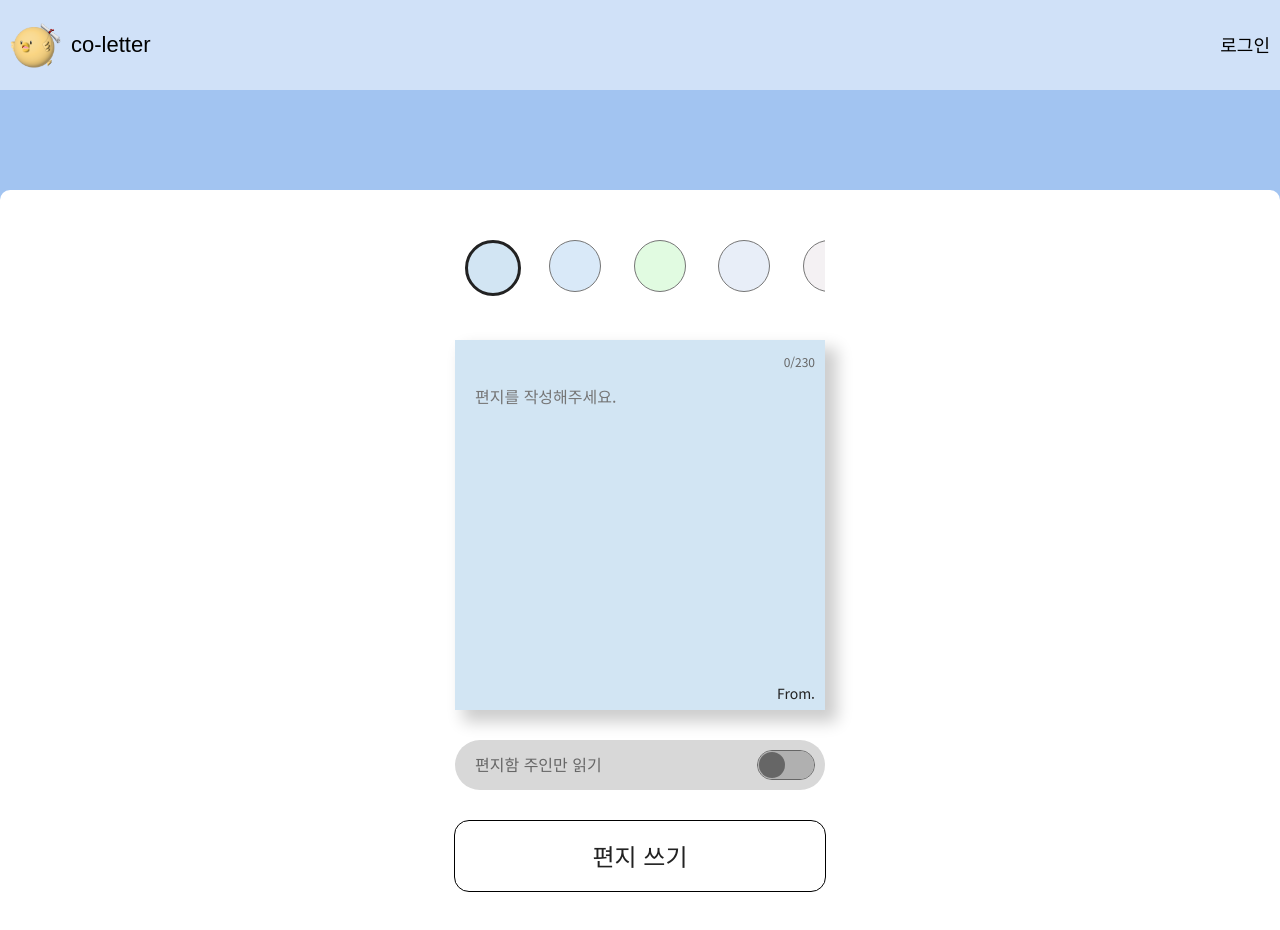
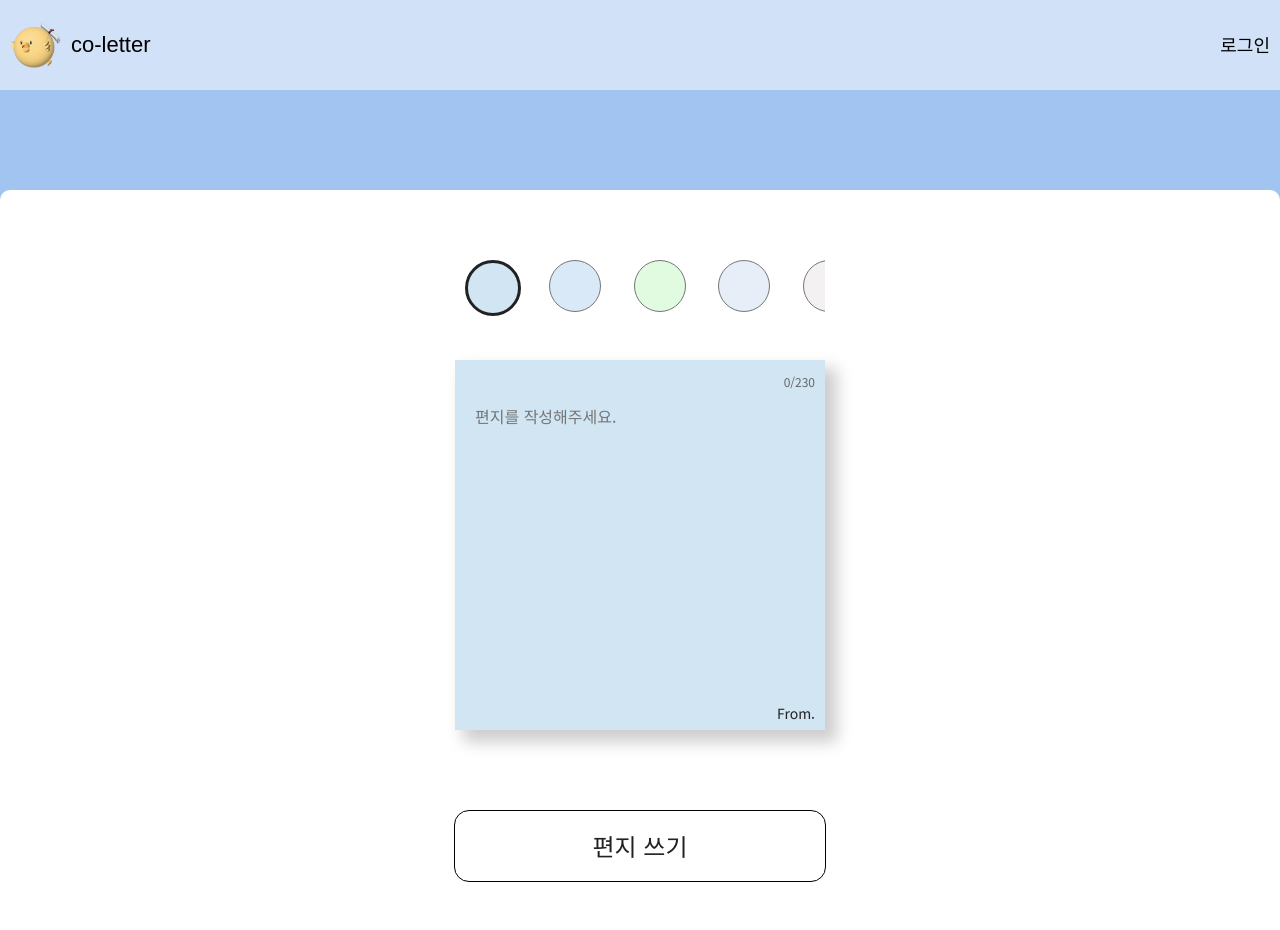
Before and after one commit to Co-Letter/Front, a React (Create React App) app: page /write/1 in a window 1280 px wide. Shown: the top 930 px of the page. Built offline with nearby package versions, Linux system fonts and the light colour scheme; a web font is replaced by a local one.

Commit message:
✅ Edit: delete some features

```diff
--- a/src/components/MailboxContent.js
+++ b/src/components/MailboxContent.js
@@ -97,8 +97,8 @@ function MailboxContent() {
                 const id = parts[parts.length - 1];
                 const result = await post.getMail(data.accessToken, id);
                 setContents(result);
-                // const countResult = await post.countMail(data.accessToken);
-                // setCount(countResult);
+                const countResult = await post.countMail(data.accessToken, id);
+                setCount(countResult);
             } catch (error) {
                 console.error("Effor fetching mailbox:", error);
             }
--- a/src/components/MailboxWrite.js
+++ b/src/components/MailboxWrite.js
@@ -1,11 +1,12 @@
 import React, { useState } from "react";
+import { useNavigate } from 'react-router-dom';
 import styled from "styled-components";
 import { useSelector } from "react-redux";
 import { Pagination, Scrollbar, A11y } from 'swiper/modules';
 import { Swiper, SwiperSlide } from 'swiper/react';
 import 'swiper/css';
 import 'swiper/css/navigation';
-import Switch from "react-switch";
+// import Switch from "react-switch";
 
 import post from '../services/post'
 
@@ -33,7 +34,7 @@ const ContentBox = styled.div`
 
 const ColorPicker = styled.div`
     margin: auto;
-    margin-top: 50px;
+    margin-top: 70px;
     width: 370px;
     height: 50px;
 `
@@ -113,38 +114,38 @@ const NickNameText = styled.div`
     line-height: 19.07px
 `;
 
-const SecretDiv = styled.div`
-    display: flex;
-    justify-content: space-between;
-    align-items: center;
-    width: 370px;
-    height: 50px;
+// const SecretDiv = styled.div`
+//     display: flex;
+//     justify-content: space-between;
+//     align-items: center;
+//     width: 370px;
+//     height: 50px;
 
-    background-color: #d8d8d8;
-    border-radius: 50px;
+//     background-color: #d8d8d8;
+//     border-radius: 50px;
 
-    margin: auto;
-    margin-top: 30px;
-`;
+//     margin: auto;
+//     margin-top: 30px;
+// `;
 
-const SecretText = styled.div`
-    color: #666666;
-    font-family: 'Noto Sans KR', sans-serif;
-    font-size: 16px;
-    line-height: 21.79px;
+// const SecretText = styled.div`
+//     color: #666666;
+//     font-family: 'Noto Sans KR', sans-serif;
+//     font-size: 16px;
+//     line-height: 21.79px;
 
-    margin: 20px;
-`;
+//     margin: 20px;
+// `;
 
-const SecretButton = styled.label`
-    margin-right: 10px;
+// const SecretButton = styled.label`
+//     margin-right: 10px;
 
-    width: 56px;
-    height: 28px;
+//     width: 56px;
+//     height: 28px;
 
-    border-radius: 50px;
-    border: 1px solid #666666;
-`;
+//     border-radius: 50px;
+//     border: 1px solid #666666;
+// `;
 
 const SubmitButton = styled.div`
     display: flex;
@@ -159,7 +160,7 @@ const SubmitButton = styled.div`
     border-radius: 15px;
 
     margin: auto;
-    margin-top: 30px;
+    margin-top: 80px;
 `;
 
 const SubmitText = styled.div`
@@ -177,9 +178,6 @@ function MailboxWrite() {
     }
 
     const [checked, setChecked] = useState(false);
-    const handleChange = () => {
-      setChecked((current) => !current);
-    };
 
     const [count, setCount] = useState(0);
     const [content, setContent] = useState("");
@@ -191,12 +189,13 @@ function MailboxWrite() {
 
     const data = useSelector((state) => state.user);
 
-    const handleSubmit = () => {
+    const navigate = useNavigate();
+    const handleSubmit = async () => {
         const url = window.location.href;
         const parts = url.split('/');
         const id = parts[parts.length - 1];
-        const result = post.sendMail(data.accessToken, id, content, checked, background);
-        console.log(result);
+        await post.sendMail(data.accessToken, id, content, checked, background);
+        navigate(`/mailbox/${id}`);
     }
 
     return(
@@ -258,7 +257,7 @@ function MailboxWrite() {
                         </NickNameBox>
                     </PostIt>
 
-                    <SecretDiv>
+                    {/* <SecretDiv>
                         <SecretText>편지함 주인만 읽기</SecretText>
                         <SecretButton>
                             <Switch
@@ -273,7 +272,8 @@ function MailboxWrite() {
                                 checkedIcon={<div></div>}
                             />
                         </SecretButton>
-                    </SecretDiv>
+                    </SecretDiv> */}
+
                     <SubmitButton onClick={handleSubmit}><SubmitText>편지 쓰기</SubmitText></SubmitButton>
                 </ContentBox>
             </Wrapper>
--- a/src/components/PostIt.js
+++ b/src/components/PostIt.js
@@ -1,7 +1,7 @@
 import React from 'react';
 import styled from "styled-components";
-import { FontAwesomeIcon } from '@fortawesome/react-fontawesome'
-import { faTrash } from '@fortawesome/free-solid-svg-icons'
+// import { FontAwesomeIcon } from '@fortawesome/react-fontawesome'
+// import { faTrash } from '@fortawesome/free-solid-svg-icons'
 
 const Container = styled.div`
     display: flex;
@@ -9,8 +9,8 @@ const Container = styled.div`
     width: 370px;
     height: 370px;
 
-    background-color: #D2E5F3;
     background: linear-gradient(45deg, transparent 21px, #D2E5F3 0);
+    background: ${props => `linear-gradient(45deg, transparent 21px, ${props.$background || '#D2E5F3'} 0)`};
 
     margin: auto;
     margin-top: 20px;
@@ -62,7 +62,7 @@ const NickNameText = styled.div`
 
 function PostIt({data}) {
     return (
-        <Container>
+        <Container $background={data.background}>
             <WriteBox>
                 {data.content}
             </WriteBox>
--- a/src/services/post.js
+++ b/src/services/post.js
@@ -1,8 +1,8 @@
 const url = 'http://3.36.88.85:8080';
 
-exports.countMail = async (accessToken) => {
+exports.countMail = async (accessToken, id) => {
     try {
-      const response = await fetch(`${url}/api/mailbox/countmail`, {
+      const response = await fetch(`${url}/api/mailbox/countmail/${id}`, {
         method: 'GET',
         headers: {
             'Content-Type': 'application/json',
```
